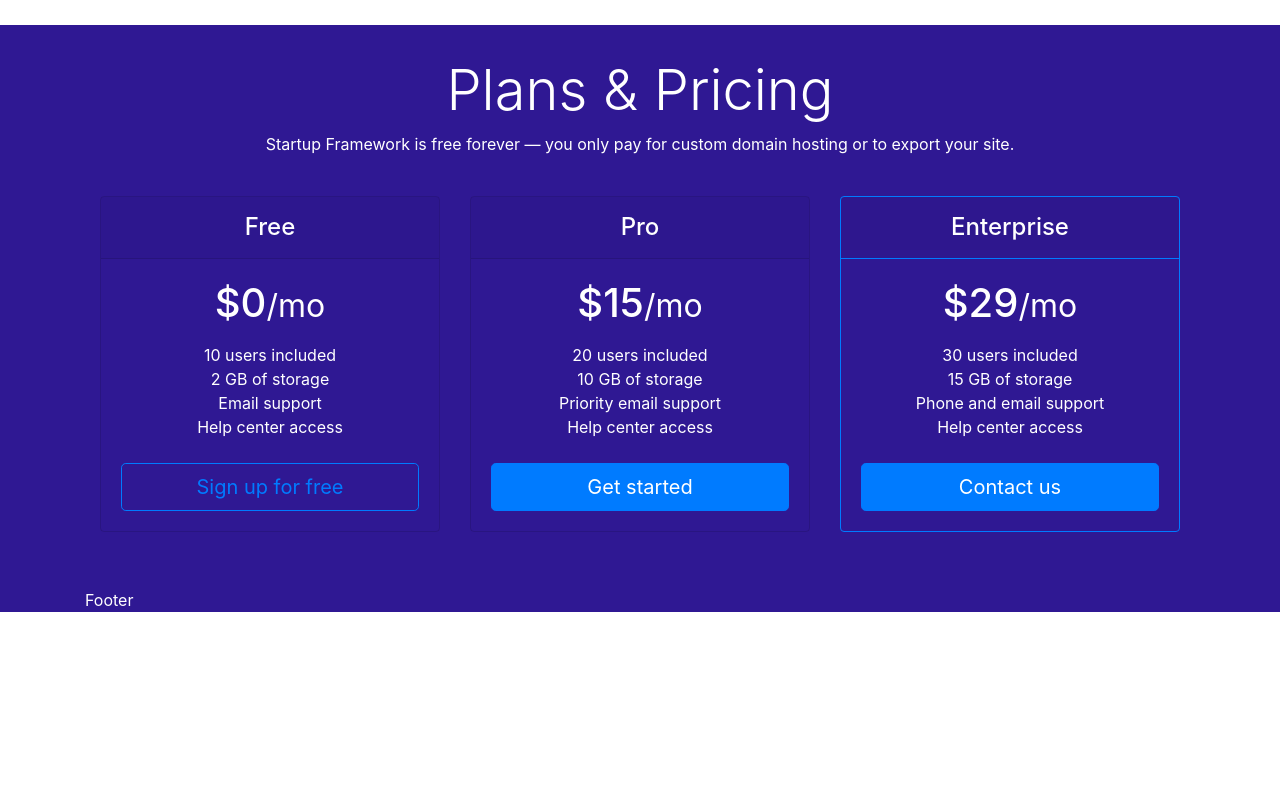
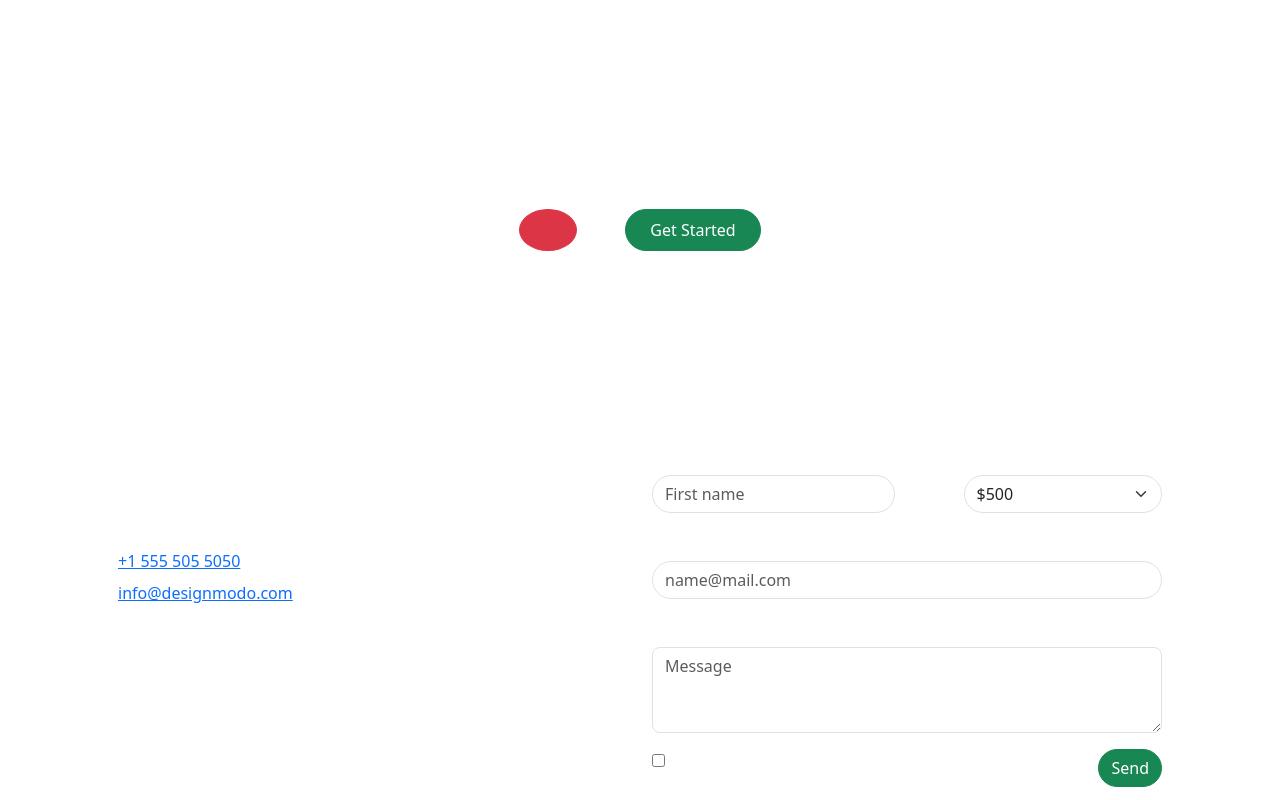
Before and after one commit to OleksandrPM/memos-app, a Vue app: page / in a window 1280 px wide. Shown: the part 1120-1920 px from the top of the page. Before the commit the page ends 1732 px from the top, so only its background shows below. Built offline with nearby package versions, Linux system fonts and the light colour scheme.

Commit message:
Add contact section`s content

```diff
--- a/index.html
+++ b/index.html
@@ -6,24 +6,14 @@
     <meta name="viewport" content="width=device-width, initial-scale=1.0" />
     <title>Memos App</title>
     <link
+      href="https://cdn.jsdelivr.net/npm/bootstrap@5.3.7/dist/css/bootstrap.min.css"
       rel="stylesheet"
-      href="https://cdn.jsdelivr.net/npm/bootstrap@4.0.0/dist/css/bootstrap.min.css"
-      integrity="sha384-Gn5384xqQ1aoWXA+058RXPxPg6fy4IWvTNh0E263XmFcJlSAwiGgFAW/dAiS6JXm"
+      integrity="sha384-LN+7fdVzj6u52u30Kp6M/trliBMCMKTyK833zpbD+pXdCLuTusPj697FH4R/5mcr"
       crossorigin="anonymous"
     />
     <script
-      src="https://code.jquery.com/jquery-3.2.1.slim.min.js"
-      integrity="sha384-KJ3o2DKtIkvYIK3UENzmM7KCkRr/rE9/Qpg6aAZGJwFDMVNA/GpGFF93hXpG5KkN"
-      crossorigin="anonymous"
-    ></script>
-    <script
-      src="https://cdn.jsdelivr.net/npm/popper.js@1.12.9/dist/umd/popper.min.js"
-      integrity="sha384-ApNbgh9B+Y1QKtv3Rn7W3mgPxhU9K/ScQsAP7hUibX39j7fakFPskvXusvfa0b4Q"
-      crossorigin="anonymous"
-    ></script>
-    <script
-      src="https://cdn.jsdelivr.net/npm/bootstrap@4.0.0/dist/js/bootstrap.min.js"
-      integrity="sha384-JZR6Spejh4U02d8jOt6vLEHfe/JQGiRRSQQxSfFWpi1MquVdAyjUar5+76PVCmYl"
+      src="https://cdn.jsdelivr.net/npm/bootstrap@5.3.7/dist/js/bootstrap.bundle.min.js"
+      integrity="sha384-ndDqU0Gzau9qJ1lfW4pNLlhNTkCfHzAVBReH9diLvGRem5+R9g2FzA8ZGN954O5Q"
       crossorigin="anonymous"
     ></script>
   </head>
--- a/src/components/FeatureCard.vue
+++ b/src/components/FeatureCard.vue
@@ -1,8 +1,6 @@
 <template>
   <div class="col d-flex flex-column gap-2">
-    <div
-      class="feature-icon-small d-inline-flex align-items-center text-bg-primary bg-gradient fs-4 rounded-3"
-    >
+    <div class="feature-icon-small d-inline-flex align-items-center">
       <svg
         class="bi"
         :width="badgeWidth"
@@ -12,8 +10,8 @@
         <use :href="badgePath"></use>
       </svg>
     </div>
-    <h4 class="fw-semibold mb-0 text-body-emphasis">{{ name }}</h4>
-    <p class="text-body-secondary">
+    <h4 class="fw-semibold mb-0">{{ name }}</h4>
+    <p class="">
       {{ description }}
     </p>
   </div>
--- a/src/components/Introduction.vue
+++ b/src/components/Introduction.vue
@@ -1,6 +1,6 @@
 <template>
   <h4>{{ name }}</h4>
-  <h1 class="display-5 fw-bold text-body-emphasis">{{ motto }}</h1>
+  <h1 class="display-5 fw-bold">{{ motto }}</h1>
   <div class="col-lg-6 mx-auto">
     <p class="lead mb-4">
       {{ text }}
--- a/src/components/sections/CallToAction.vue
+++ b/src/components/sections/CallToAction.vue
@@ -1,6 +1,34 @@
 <template>
   <section id="action">
-    <div class="container"><h2 class="visually-hidden">Call To Action</h2></div>
+    <div class="container">
+      <h2 class="visually-hidden">Call To Action</h2>
+      <div class="p-5 text-center">
+        <h2 class="">Easy to setup. Easy to maintain</h2>
+        <p class="col-lg-8 mx-auto fs-5">
+          Bootstrap is a widely-used, sleek, intuitive and powerful front-end
+          framework for faster and easier web development.
+        </p>
+        <div class="d-inline-flex gap-5 mb-5">
+          <a
+            href="https://www.youtube.com/"
+            class="d-inline-flex align-items-center btn btn-danger btn-lg rounded-circle play"
+            target="_blank"
+            rel="noopener noreferrer"
+          >
+            <svg class="bi ms-2" width="16" height="16" aria-hidden="true">
+              <use href="../../assets/play.svg"></use>
+            </svg>
+          </a>
+          <a
+            href="https://getbootstrap.com/"
+            class="btn btn-success rounded-pill px-4 py-2"
+            target="_blank"
+            rel="noopener noreferrer"
+            >Get Started</a
+          >
+        </div>
+      </div>
+    </div>
   </section>
 </template>
 
@@ -21,4 +49,8 @@
       url("../../assets/images/call-to-action/call-to-action-background.jpg");
   }
 }
+
+.play {
+  display: block;
+}
 </style>
--- a/src/components/sections/Contact.vue
+++ b/src/components/sections/Contact.vue
@@ -1,6 +1,107 @@
 <template>
-  <section id="contact">
-    <div class="container"><h2 class="visually-hidden">Contact</h2></div>
+  <section id="contact" class="py-5">
+    <h2 class="visually-hidden">Contact</h2>
+    <div class="container px-5 py-5">
+      <div class="row">
+        <div class="col">
+          <h3>Let’s Keep in Touch</h3>
+          <p>
+            We have created a new product that will help designers, developers
+            and companies create websites for their startups quickly and easily.
+          </p>
+          <address class="d-flex flex-column align-items-start gap-2">
+            <a href="tel:+15555055050">+1 555 505 5050</a>
+            <a href="mailto:info@designmodo.com">info@designmodo.com</a>
+            <p>
+              San Francisco, CA560 Bush St & 20th Ave, Apt5 San Francisco,
+              <br />
+              230909
+            </p>
+          </address>
+        </div>
+        <div class="col">
+          <form
+            class="contact100-form validate-form needs-validation d-flex flex-column gap-3"
+          >
+            <div class="row d-flex justify-content-between">
+              <div class="col-sm-6">
+                <label for="firstName" class="form-label">YOUR NAME</label>
+                <input
+                  type="text"
+                  class="form-control rounded-pill"
+                  id="firstName"
+                  placeholder="First name"
+                  value=""
+                  required
+                />
+                <div class="invalid-feedback">
+                  Valid first name is required.
+                </div>
+              </div>
+              <div class="col-sm-5">
+                <label for="budget" class="form-label">BUDGET</label>
+                <select class="form-select rounded-pill" id="budget">
+                  <option value="">$500</option>
+                  <option>$1000</option>
+                  <option>$1500</option>
+                  <option>$2000</option>
+                  <option>$2500</option>
+                  <option>$3000</option>
+                </select>
+              </div>
+            </div>
+            <div class="row">
+              <div class="col">
+                <label for="email" class="form-label">YOUR EMAIL</label>
+                <input
+                  type="email"
+                  class="form-control rounded-pill"
+                  id="email"
+                  placeholder="name@mail.com"
+                  value=""
+                  required
+                />
+                <div class="invalid-feedback">Valid email is required.</div>
+              </div>
+            </div>
+            <div class="row">
+              <div class="col">
+                <label for="message" class="form-label">MESSAGE</label>
+                <textarea
+                  name="message"
+                  id="message"
+                  class="form-control rounded-3"
+                  placeholder="Message"
+                  rows="3"
+                  required
+                  wrap="hard"
+                ></textarea>
+              </div>
+            </div>
+
+            <div class="d-flex justify-content-between">
+              <div class="">
+                <input
+                  class="input-checkbox100"
+                  id="ckb1"
+                  type="checkbox"
+                  name="copy-mail"
+                />
+                <label class="label-checkbox100" for="ckb1">
+                  Send me a copy
+                </label>
+              </div>
+              <button
+                class="btn btn-success rounded-pill contact100-form-btn"
+                type="submit"
+              >
+                Send
+              </button>
+            </div>
+          </form>
+        </div>
+      </div>
+    </div>
   </section>
 </template>
 
--- a/src/components/sections/Features.vue
+++ b/src/components/sections/Features.vue
@@ -17,8 +17,8 @@
 
       <div class="col-md-7">
         <div class="d-flex flex-column align-items-start gap-2">
-          <h2 class="fw-bold text-body-emphasis">We Create Something New</h2>
-          <p class="text-body-secondary">
+          <h2 class="fw-bold">We Create Something New</h2>
+          <p class="">
             We have created a new product that will help designers, developers
             and companies create websites for their startups quickly and easily.
           </p>
@@ -47,10 +47,10 @@
                   <use href="../../assets/squares.svg"></use>
                 </svg>
               </div>
-              <h4 class="fw-semibold mb-0 text-body-emphasis">
+              <h4 class="fw-semibold mb-0">
                 30 New feature pages
               </h4>
-              <p class="text-body-secondary">
+              <p class="">
                 Startup Framework contains components and complex blocks which
                 can easily.
               </p>
@@ -63,10 +63,10 @@
                   <use href="../../assets/diamond.svg"></use>
                 </svg>
               </div>
-              <h4 class="fw-semibold mb-0 text-body-emphasis">
+              <h4 class="fw-semibold mb-0">
                 Useful Symbol Components
               </h4>
-              <p class="text-body-secondary">
+              <p class="">
                 Samples will show you the feeling on how to play around using
                 the components.
               </p>
@@ -79,10 +79,10 @@
                   <use href="../../assets/diamond.svg"></use>
                 </svg>
               </div>
-              <h4 class="fw-semibold mb-0 text-body-emphasis">
+              <h4 class="fw-semibold mb-0">
                 Featured title
               </h4>
-              <p class="text-body-secondary">
+              <p class="">
                 Paragraph of text beneath the heading to explain the heading.
               </p>
             </div>
@@ -94,10 +94,10 @@
                   <use href="../../assets/squares.svg"></use>
                 </svg>
               </div>
-              <h4 class="fw-semibold mb-0 text-body-emphasis">
+              <h4 class="fw-semibold mb-0">
                 Featured title
               </h4>
-              <p class="text-body-secondary">
+              <p class="">
                 Paragraph of text beneath the heading to explain the heading.
               </p>
             </div> -->
--- a/src/components/sections/Hero.vue
+++ b/src/components/sections/Hero.vue
@@ -1,5 +1,4 @@
 <script setup>
-import Button from "../Button.vue";
 import Introduction from "../Introduction.vue";
 import projects from "../../content/hero/projects.json";
 </script>
@@ -8,20 +7,19 @@
   <section id="hero" class="px-4 py-5 text-center">
     <div class="container py-5">
       <h2 class="visually-hidden">Hero</h2>
-      <div
-        id="carouselExampleIndicators"
-        class="carousel slide"
-        data-ride="carousel"
-      >
-        <ol class="carousel-indicators">
-          <li
+      <div id="carouselExampleIndicators" class="carousel slide">
+        <div class="carousel-indicators">
+          <button
+            type="button"
+            data-bs-target="#carouselExampleIndicators"
             v-for="(project, index) in projects"
             :key="index"
-            data-target="#carouselExampleIndicators"
-            :data-slide-to="index"
+            :data-bs-slide-to="index"
             :class="index === 0 ? 'active' : ''"
-          ></li>
-        </ol>
+            :aria-current="index === 0 ? 'true' : ''"
+            :aria-label="'Slide ' + index"
+          ></button>
+        </div>
         <ul class="carousel-inner">
           <li
             v-for="(project, index) in projects"
@@ -35,32 +33,33 @@
             />
           </li>
         </ul>
-        <a
+        <button
           class="carousel-control-prev"
-          href="#carouselExampleIndicators"
-          role="button"
-          data-slide="prev"
+          type="button"
+          data-bs-target="#carouselExampleIndicators"
+          data-bs-slide="prev"
         >
           <span class="carousel-control-prev-icon" aria-hidden="true"></span>
-          <span class="sr-only">Previous</span>
-        </a>
-        <a
+          <span class="visually-hidden">Previous</span>
+        </button>
+        <button
           class="carousel-control-next"
-          href="#carouselExampleIndicators"
-          role="button"
-          data-slide="next"
+          type="button"
+          data-bs-target="#carouselExampleIndicators"
+          data-bs-slide="next"
         >
           <span class="carousel-control-next-icon" aria-hidden="true"></span>
-          <span class="sr-only">Next</span>
-        </a>
+          <span class="visually-hidden">Next</span>
+        </button>
       </div>
 
       <div class="d-grid gap-2 d-sm-flex justify-content-sm-center">
-        <Button
-          customClass="btn btn-primary btn-lg px-4 gap-3"
-          label="Create an account"
+        <button
+          class="btn btn-primary rounded-pill btn-lg px-4"
           @click="handleClick"
-        />
+        >
+          Create an account
+        </button>
       </div>
     </div>
   </section>
@@ -68,7 +67,6 @@
 
 <script>
 export default {
-  components: { Button },
   methods: {
     handleClick() {
       console.log("Create account button was clicked");
--- a/src/components/sections/Pricing.vue
+++ b/src/components/sections/Pricing.vue
@@ -3,10 +3,8 @@
     <div class="container">
       <div class="container py-3">
         <div class="pricing-header p-3 pb-md-4 mx-auto text-center">
-          <h2 class="display-4 fw-normal text-body-emphasis">
-            Plans & Pricing
-          </h2>
-          <p class="fs-5 text-body-secondary">
+          <h2 class="display-4 fw-normal">Plans & Pricing</h2>
+          <p class="fs-5">
             Startup Framework is free forever — you only pay for custom domain
             hosting or to export your site.
           </p>
@@ -20,7 +18,7 @@
               </div>
               <div class="card-body">
                 <h1 class="card-title pricing-card-title">
-                  $0<small class="text-body-secondary fw-light">/mo</small>
+                  $0<small class="fw-light">/mo</small>
                 </h1>
                 <ul class="list-unstyled mt-3 mb-4">
                   <li>10 users included</li>
@@ -44,7 +42,7 @@
               </div>
               <div class="card-body">
                 <h1 class="card-title pricing-card-title">
-                  $15<small class="text-body-secondary fw-light">/mo</small>
+                  $15<small class="fw-light">/mo</small>
                 </h1>
                 <ul class="list-unstyled mt-3 mb-4">
                   <li>20 users included</li>
@@ -67,7 +65,7 @@
               </div>
               <div class="card-body">
                 <h1 class="card-title pricing-card-title">
-                  $29<small class="text-body-secondary fw-light">/mo</small>
+                  $29<small class="fw-light">/mo</small>
                 </h1>
                 <ul class="list-unstyled mt-3 mb-4">
                   <li>30 users included</li>
```
Also changed, not shown: src/assets/play.svg (added).
